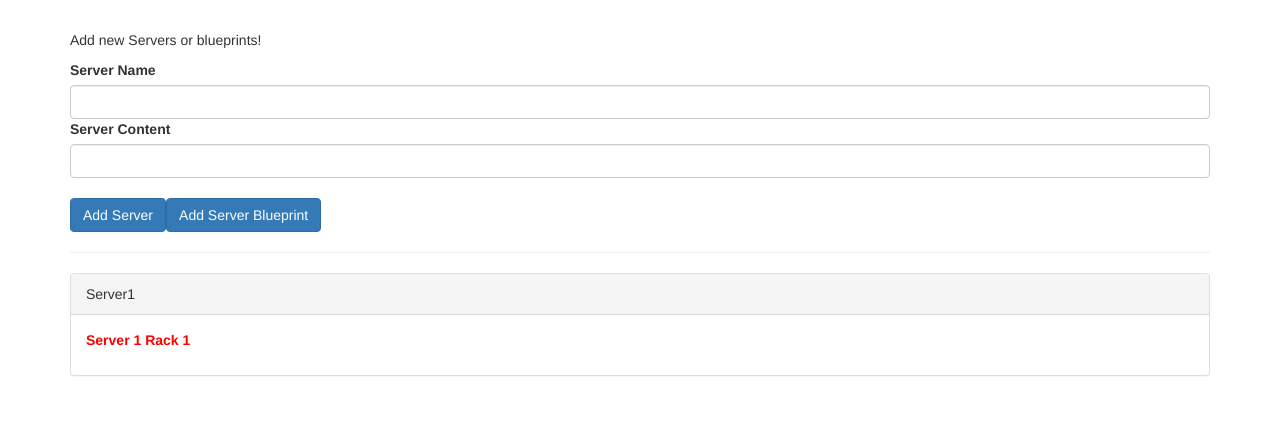
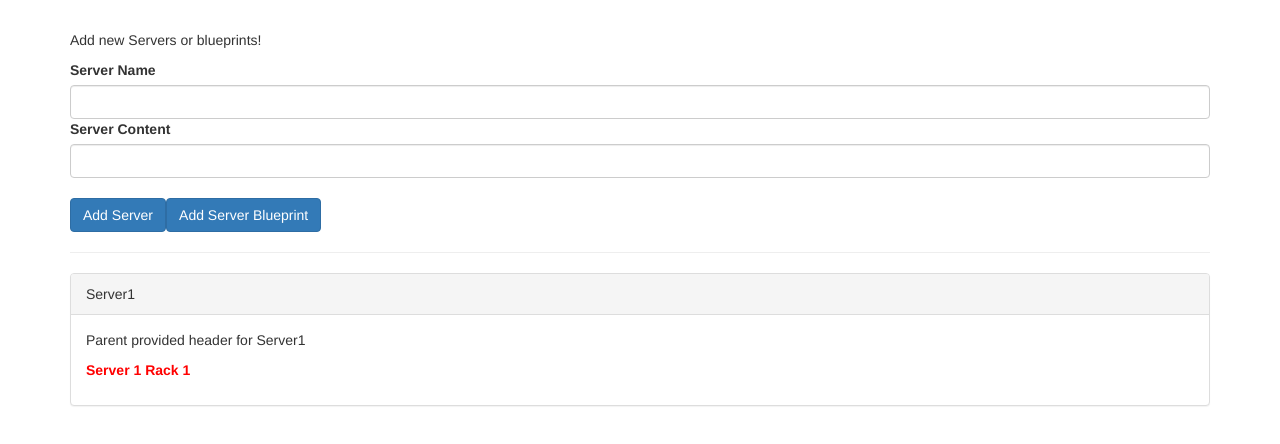
Before and after one commit to lesiak/abgular_udemy_maximilian_schwarzmuller, an Angular app in the folder app1-databinding/: page / in a window 1280 px wide. Shown: the top 444 px of the page. Built offline with nearby package versions, Linux system fonts and the light colour scheme.

Commit message:
[APP1] Providing html with ng-content

```diff
--- a/app1-databinding/src/app/app.component.html
+++ b/app1-databinding/src/app/app.component.html
@@ -5,7 +5,9 @@
   <div class="row">
     <div class="col-xs-12">
       <app-server-element *ngFor="let serverElement of serverElements"
-                          [srvElement]="serverElement"></app-server-element>
+                          [srvElement]="serverElement">
+          <p>Parent provided header for {{ serverElement.name }}</p>
+      </app-server-element>
     </div>
   </div>
 </div>
--- a/app1-databinding/src/app/server-element/server-element.component.html
+++ b/app1-databinding/src/app/server-element/server-element.component.html
@@ -2,6 +2,7 @@
   class="panel panel-default">
   <div class="panel-heading">{{ element.name }}</div>
   <div class="panel-body">
+    <ng-content></ng-content>
     <p>
       <strong *ngIf="element.type === 'server'" style="color: red">{{ element.content }}</strong>
       <em *ngIf="element.type === 'blueprint'">{{ element.content }}</em>
```
